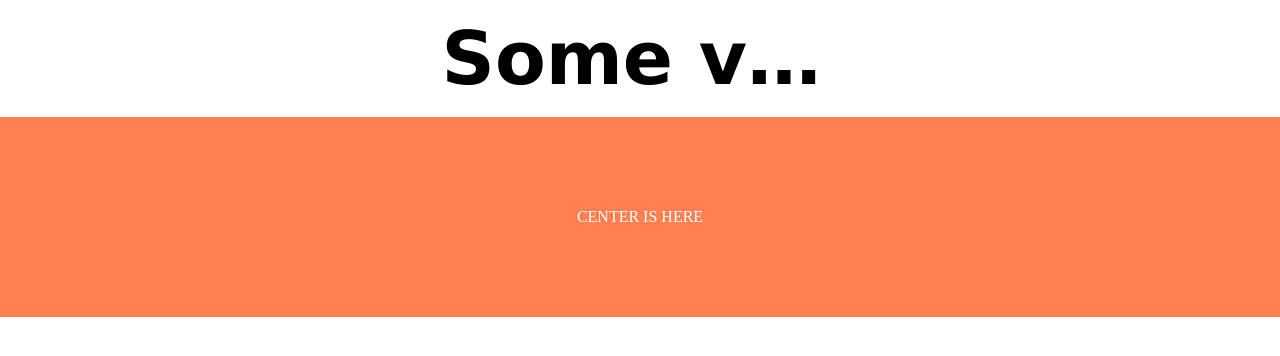
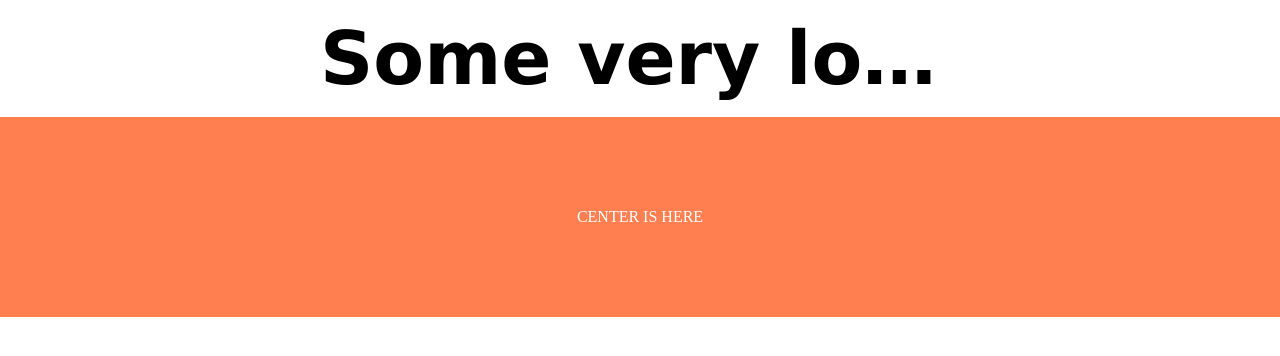
Before and after one commit to taniakononenko23/vscode-git-test40, a plain HTML site: page index.html in a window 1280 px wide. Drawn offline with nearby package versions, Linux system fonts and the light colour scheme.

Commit message:
add init files

```diff
--- a/index.html
+++ b/index.html
@@ -17,7 +17,7 @@
             overflow: hidden;
             white-space: nowrap;
             text-overflow: ellipsis;
-            width: 31%;
+            width: 50%;
             margin: 16px auto;
         }
         div{
```
